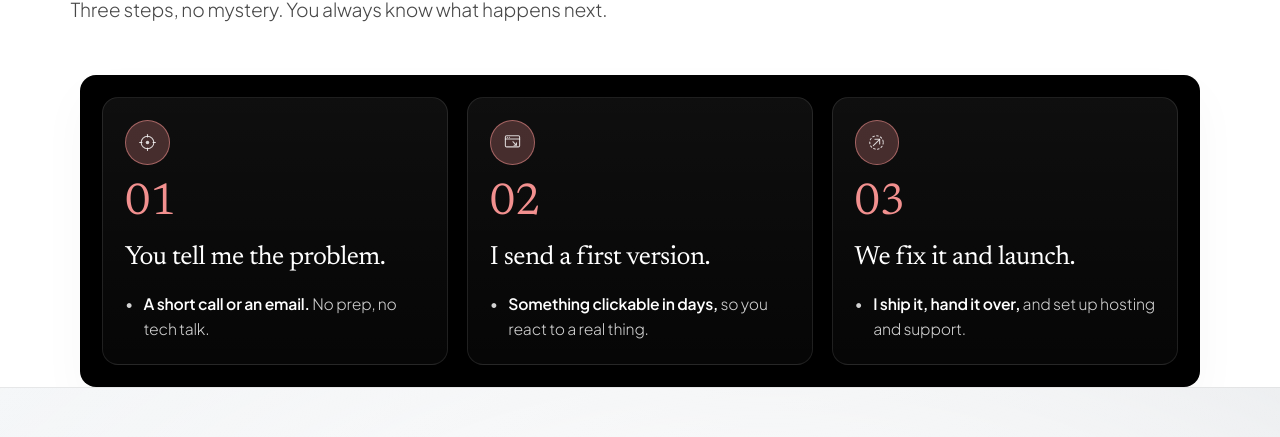
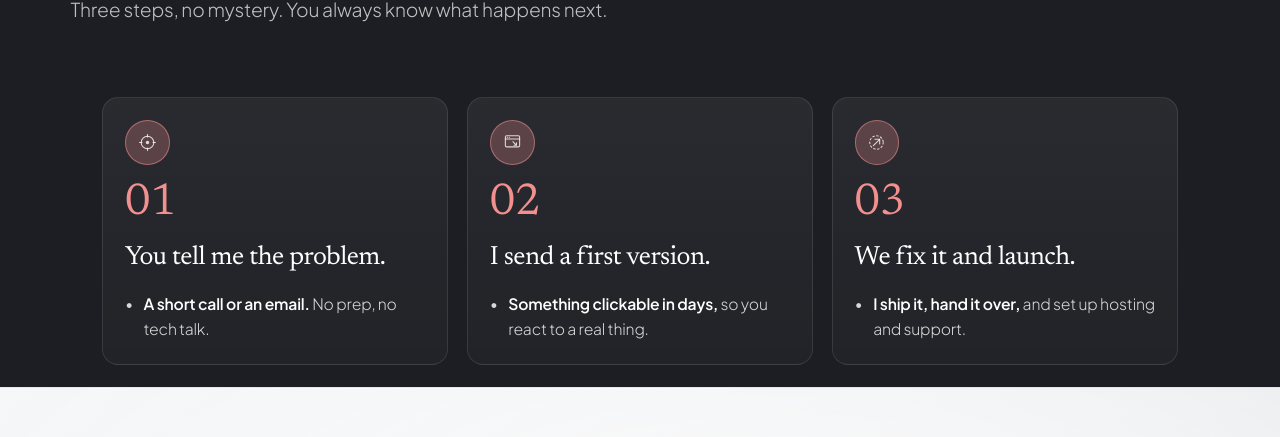
Before and after one commit to Irene2828/porfoliojuly, a Next.js app: page / in a window 1280 px wide. Shown: the part 2769-3206 px from the top of the page. Built offline with nearby package versions, Linux system fonts and the light colour scheme; no server answers; the database is empty.

Commit message:
How I work matte black

```diff
--- a/src/app/v2/components/HowItWorks.tsx
+++ b/src/app/v2/components/HowItWorks.tsx
@@ -60,7 +60,7 @@ export default function HowItWorks() {
     <section
       id="how-it-works"
       style={{
-        backgroundColor: '#ffffff',
+        backgroundColor: 'var(--color-matte-black, #25282e)',
         padding: '5.1rem 0 5.1rem 0',
         width: '100%',
         position: 'relative',
@@ -72,9 +72,9 @@ export default function HowItWorks() {
           font-family: 'Newsreader', Georgia, serif !important;
           font-weight: 400 !important;
           letter-spacing: -0.02em !important;
-          color: #000000 !important;
+          color: #ffffff !important;
           background: none !important;
-          -webkit-text-fill-color: #000000 !important;
+          -webkit-text-fill-color: #ffffff !important;
         }
         .how-kicker {
           font-family: var(--font-body), 'Plus Jakarta Sans', sans-serif !important;
@@ -88,8 +88,8 @@ export default function HowItWorks() {
         }
         .how-subcopy {
           font-family: var(--font-body), 'Plus Jakarta Sans', sans-serif !important;
-          color: rgba(0, 0, 0, 0.72) !important;
-          -webkit-text-fill-color: rgba(0, 0, 0, 0.72) !important;
+          color: rgba(255, 255, 255, 0.72) !important;
+          -webkit-text-fill-color: rgba(255, 255, 255, 0.72) !important;
         }
         .how-num {
           font-family: 'Newsreader', Georgia, serif !important;
@@ -164,7 +164,7 @@ export default function HowItWorks() {
             fontFamily: "'Newsreader', Georgia, serif",
             fontSize: 'clamp(2rem, 4.5vw, 2.9rem)',
             lineHeight: 1.15,
-            color: '#000000',
+            color: '#ffffff',
             letterSpacing: '-0.02em',
             margin: '0 0 1.1rem 0',
             textAlign: 'left'
@@ -197,12 +197,12 @@ export default function HowItWorks() {
             flexDirection: 'row',
             flexWrap: 'wrap',
             gap: '1.2rem',
-            backgroundColor: '#000000',
+            backgroundColor: 'transparent',
             borderRadius: '16px',
             padding: '1.4rem',
             maxWidth: '1120px',
             margin: '0 auto',
-            boxShadow: '0 20px 48px rgba(0,0,0,0.03)'
+            boxShadow: 'none'
           }}
         >
           {steps.map((step, index) => (
```
